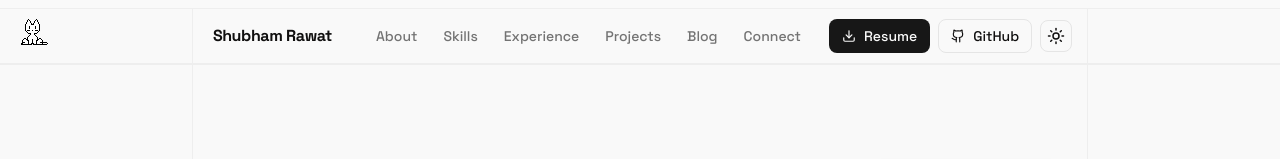
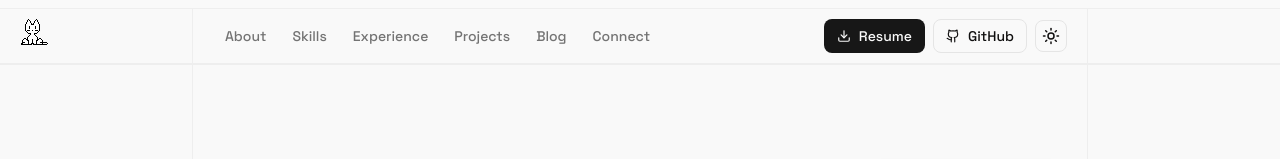
Before and after one commit to shubham00111/my-portfolio, a Next.js app: page / in a window 1280 px wide. Shown: the top 159 px of the page. Built offline with nearby package versions, Linux system fonts and the light colour scheme; no server answers.

Commit message:
fixed header: removed the Name link from the header

```diff
--- a/components/header/Header.tsx
+++ b/components/header/Header.tsx
@@ -19,13 +19,6 @@ const Header = () => {
     <header className="bg-background sticky top-0 z-50 overflow-x-hidden px-2 pt-2">
       <div className="screen-line-top screen-line-bottom border-line mx-auto flex h-14 max-w-4xl items-center justify-between gap-4 border-x px-5">
         {/* Logo */}
-        <Link href="/" className="flex shrink-0 items-center select-none">
-          <span className="text-base font-bold tracking-tight">
-            Shubham Rawat
-          </span>
-        </Link>
-
-        <div className="flex-1" />
 
         {/* Center nav */}
         <nav className="hidden items-center gap-0.5 md:flex">
```
